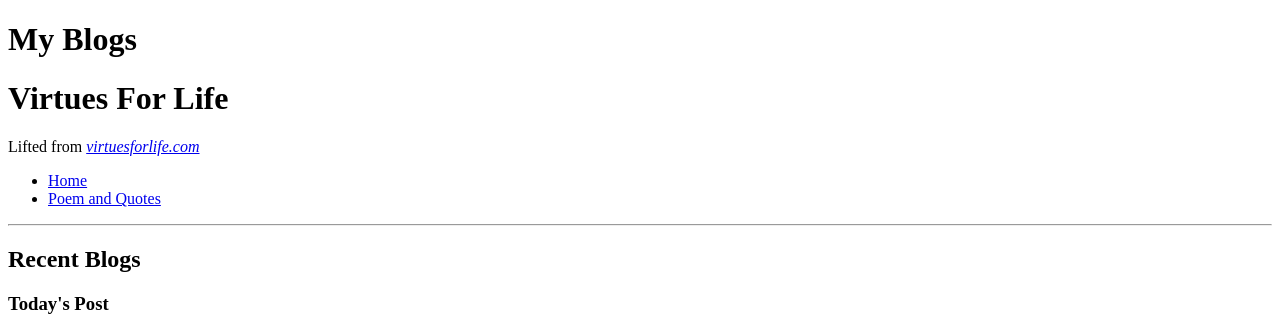
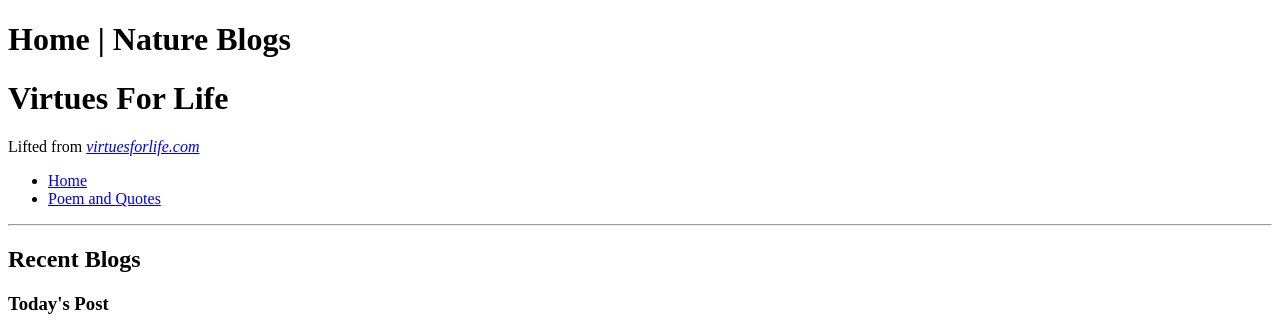
Before and after one commit to MattyMoot1/index.html, a plain HTML site: page index.html in a window 1280 px wide. Shown: the top 331 px of the page. Drawn offline with Linux system fonts and the light colour scheme.

Commit message:
Update index.html

```diff
--- a/index.html
+++ b/index.html
@@ -2,11 +2,11 @@
 <html lang="en">
 <head>
 <meta charset="utf-8">
-<title>My Blogs</title>
+<title>Home | Nature Blogs</title>
 </head>
 <body>
  <header>
- <h1>My Blogs</h1>
+ <h1>Home | Nature Blogs</h1>
  <header>
  <h1>Virtues For Life</h1>
 <p>Lifted from <cite><a href="http://www.virtuesforlife.com/"
```
